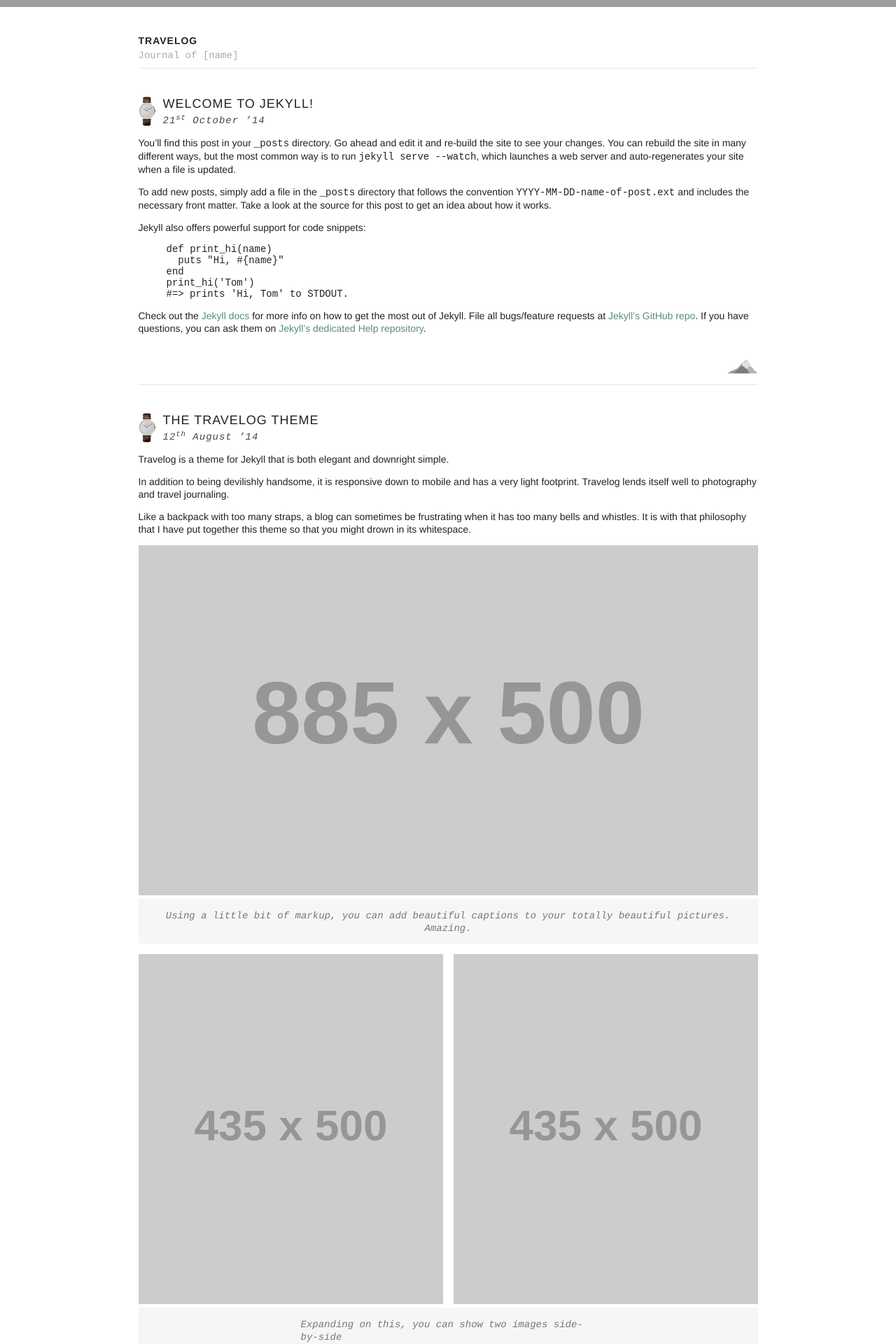
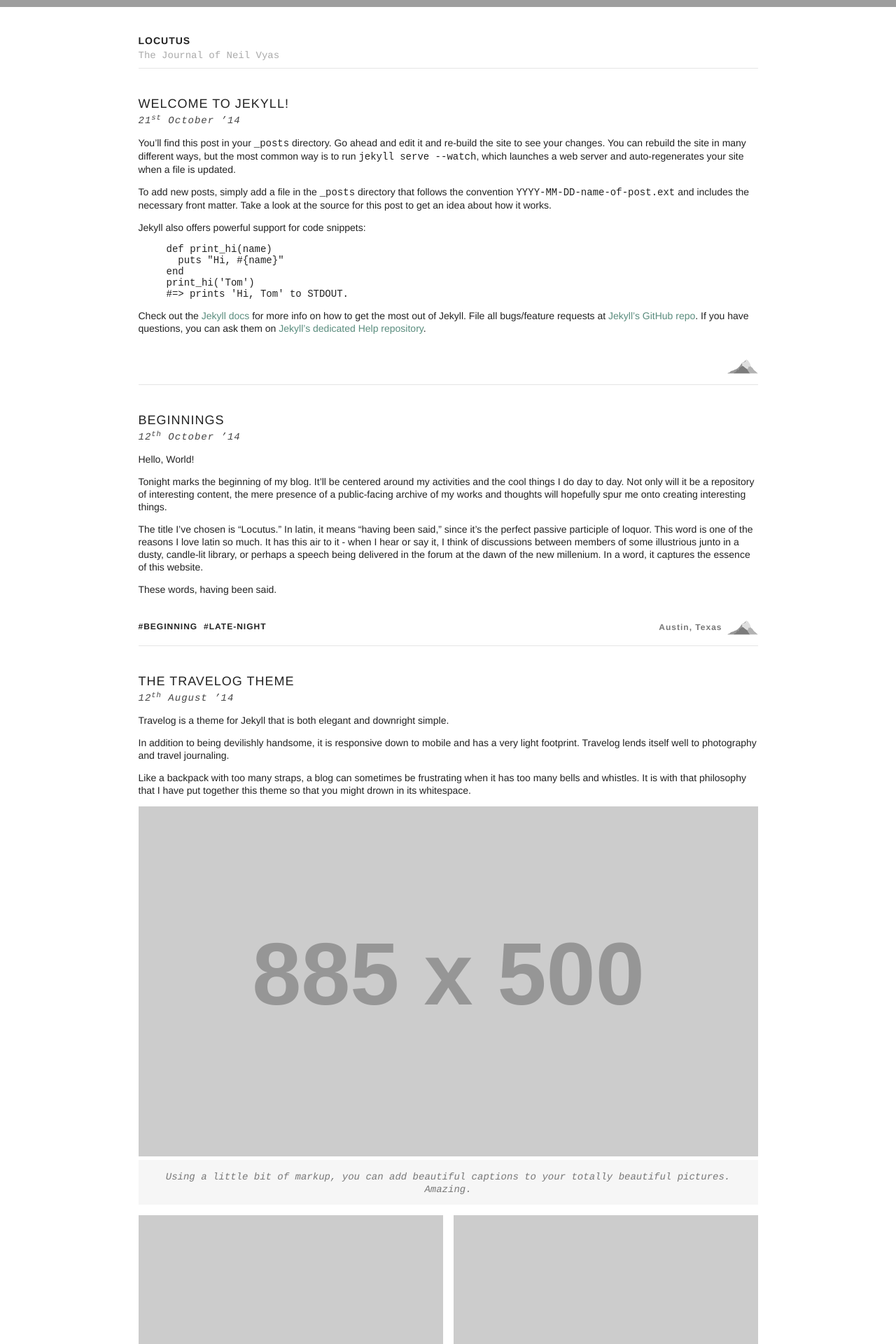
Before and after one commit to neilvyas/neilvyas.github.io, a Jekyll site: the page built from index.html, in a window 1280 px wide. Shown: the top 1920 px of the page at 70% size. Built offline with Jekyll 4.4.1, drawn with Linux system fonts in a browser that asks for light colours; the list of posts is cut into pages by our own code; some of the changed text lies outside the part shown; grey boxes are pictures that could not be loaded.

Commit message:
First post and tweaking

```diff
--- a/_config.yml
+++ b/_config.yml
@@ -1,13 +1,13 @@
 # Site settings
-title: Travelog
-subtitle: "Journal of [name]"
-email: your-email@domain.com
-description: "Make the footer happy by entering a short description about yourself here"
+title: Locutus
+subtitle: "The Journal of Neil Vyas"
+email: neilvyas@utexas.edu
+description: "Studying pure mathematics at UT Austin, with an interest in finance, data visualization, statistics, and programming."
 baseurl: ""
-url: "http://yourdomain.com"
-twitter_username: "rowanoulton"
-github_username:  "rowanoulton"
-instagram_username: "rowanoulton"
+#url: "http://yourdomain.com"
+#twitter_username: "rowanoulton"
+github_username:  "neilvyas"
+#instagram_username: "rowanoulton"
 
 # Build settings
 markdown: kramdown
--- a/_includes/footer.html
+++ b/_includes/footer.html
@@ -6,8 +6,7 @@
                 <p class="about-body-title">About</p>
                 <p class="about-body-description">{{ site.description }}</p>
                 <ul>
-                    <li><a href="https://twitter.com/{{ site.twitter_username }}" target="_blank" class="about-body-link"><img src="{{ "/img/icon-twitter.png" | prepend: site.baseurl }}" border="0" alt="Twitter" /> @{{ site.twitter_username }}</a></li>
-                    <li><a href="https://instagram.com/{{ site.instagram_username }}" target="_blank" class="about-body-link"><img src="{{ "/img/icon-instagram.png" | prepend: site.baseurl }}" border="0" alt="Instagram" /> {{ site.instagram_username }}</a></li>
+                    <li><a href="mailto:neilvyas@utexas.edu?subject=From%20your%20journal" target="_blank" class="about-body-link"><img src="{{ "/img/mail_1.png" | prepend: site.baseurl }}" border="0" alt="Email" /> {{ site.email }}</a></li>
                 </ul>
             </div>
         </section>
--- /dev/null
+++ b/_posts/2014-10-12-beginnings.markdown
@@ -0,0 +1,16 @@
+---
+layout: post
+title:  "Beginnings"
+date:   2014-10-12 23:46:00
+categories: general
+location: Austin, Texas
+tags: beginning late-night
+---
+
+Hello, World!
+
+Tonight marks the beginning of my blog. It'll be centered around my activities and the cool things I do day to day. Not only will it be a repository of interesting content, the mere presence of a public-facing archive of my works and thoughts will hopefully spur me onto creating interesting things.
+
+The title I've chosen is "Locutus." In latin, it means "having been said," since it's the perfect passive participle of loquor. This word is one of the reasons I love latin so much. It has this air to it - when I hear or say it, I think of discussions between members of some illustrious junto in a dusty, candle-lit library, or perhaps a speech being delivered in the forum at the dawn of the new millenium. In a word, it captures the essence of this website.
+
+These words, having been said.
--- a/_sass/modules/post/_rules.scss
+++ b/_sass/modules/post/_rules.scss
@@ -9,7 +9,7 @@
     }
 
     .post-header {
-        padding-left: 35px;
+        padding-left: 0px;
         min-height: $post-header-height;
         background-repeat: no-repeat;
         background-position: left center;
@@ -18,11 +18,11 @@
     }
 
     .post-header--dw {
-        background-image: url(/img/watch-1.png);
+
     }
 
     .post-header--ar {
-        background-image: url(/img/watch-2.png);
+
     }
 
     .post-header-title {
```
Also changed, not shown: img/avatar.jpg, img/banner1.jpg (added), img/icon-mail.png (added), img/mail_1.png (added), img/red-icon.png (added), 1 other file.
